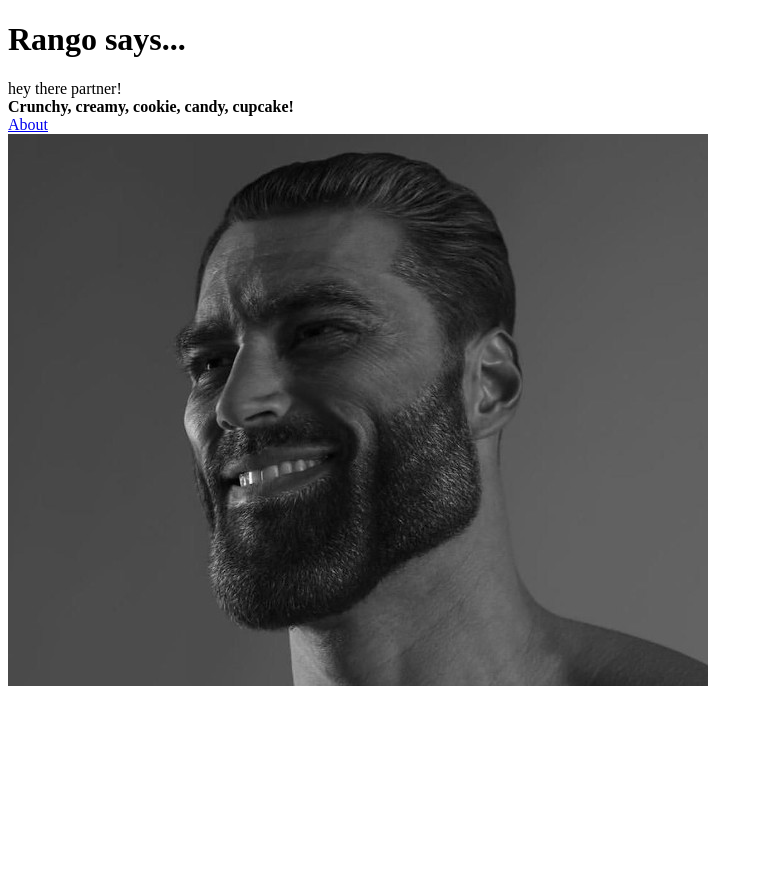
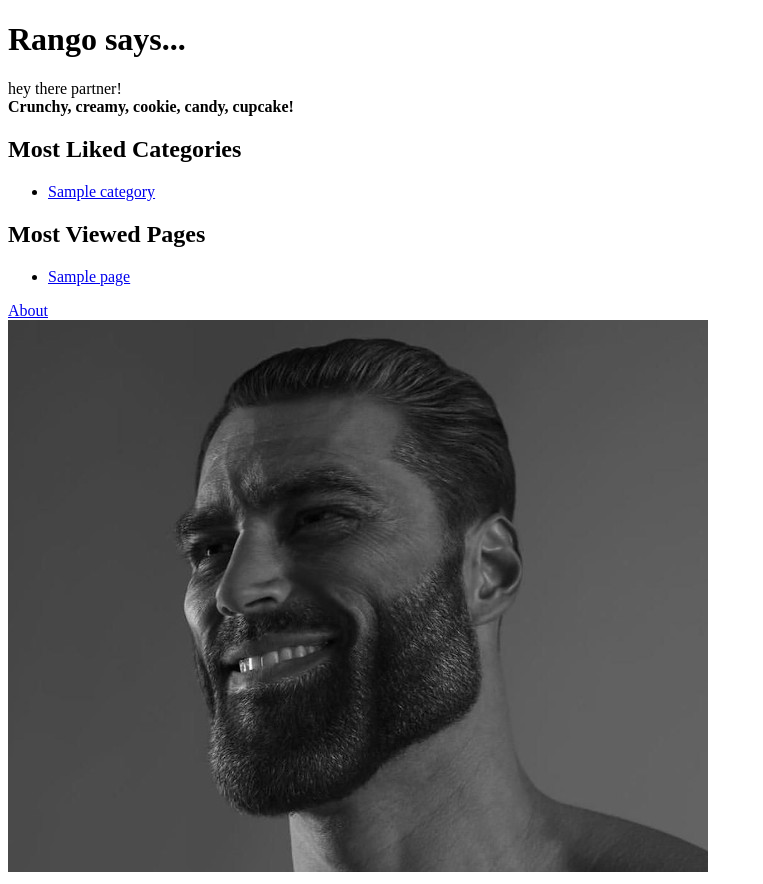
Before and after one commit to TheArrowhead984U/tango_with_django_project, a Django app: page / in a window 1280 px wide. Shown: the whole page, without its empty margins (0-763 px from the left). Before the commit the page ends 686 px from the top, so only its background shows below. Run offline with Django 3.2, Linux system fonts and the light colour scheme; tables that the repository leaves empty hold one stand-in row (values such as "Sample post").

Commit message:
Chapter 6

```diff
--- a/populate_rango.py
+++ b/populate_rango.py
@@ -4,6 +4,8 @@ os.environ.setdefault('DJANGO_SETTINGS_MODULE','tango_with_django_project.settin
 import django
 django.setup()
 from rango.models import Category, Page
+
+import random
 
 def populate():
     python_pages = [
@@ -40,7 +42,7 @@ def populate():
     for cat, cat_data in cats.items():
         c = add_cat(cat, cat_data['views'], cat_data['likes'])
         for p in cat_data['pages']:
-            add_page(c, p['title'], p['url'])
+            add_page(c, p['title'], p['url'], random.randint(1,100))
 
     for c in Category.objects.all():
         for p in Page.objects.filter(category=c):
--- a/rango/models.py
+++ b/rango/models.py
@@ -1,10 +1,16 @@
 from django.db import models
+from django.template.defaultfilters import slugify
 
 # Create your models here.
 class Category(models.Model):
     name = models.CharField(max_length=128, unique=True)
     views = models.IntegerField(default=0)
     likes = models.IntegerField(default=0)
+    slug = models.SlugField(unique=True)
+
+    def save(self, *args, **kwargs):
+        self.slug = slugify(self.name)
+        super(Category, self).save(*args, **kwargs)
 
     class Meta:
         verbose_name_plural = 'Categories'
--- a/rango/urls.py
+++ b/rango/urls.py
@@ -6,4 +6,5 @@ app_name = 'rango'
 urlpatterns = [
         path('', views.index, name='index'),
         path('about/', views.about, name='about'),
+        path('category/<slug:category_name_slug>/', views.show_category, name='show_category'),
 ]
--- a/rango/views.py
+++ b/rango/views.py
@@ -1,10 +1,34 @@
 from django.shortcuts import render
 from django.http import HttpResponse
+from rango.models import Category
+from rango.models import Page
 
 def index(request):
-    context_dict = {'boldmessage': 'Crunchy, creamy, cookie, candy, cupcake!'}
+    category_list = Category.objects.order_by('-likes')[:5]
+    page_list = Page.objects.order_by('-views')[:5]
+
+    context_dict = {}
+    context_dict['boldmessage'] = 'Crunchy, creamy, cookie, candy, cupcake!'
+    context_dict['categories'] = category_list
+    context_dict['pages'] = page_list
     return render(request, 'rango/index.html', context=context_dict)
 
 def about(request):
     context_dict = {'boldmessage': 'This tutorial has been put together by Thomas Collins.'}
     return render(request, 'rango/about.html', context=context_dict)
+
+def show_category(request, category_name_slug):
+    context_dict = {}
+
+    try:
+        category = Category.objects.get(slug=category_name_slug)
+
+        pages = Page.objects.filter(category=category)
+
+        context_dict['pages'] = pages
+        context_dict['category'] = category
+    except Category.DoesNotExist:
+        context_dict['category'] = None
+        context_dict['pages'] = None
+
+    return render(request, 'rango/category.html', context=context_dict)
--- a/templates/rango/about.html
+++ b/templates/rango/about.html
@@ -16,7 +16,7 @@
 		</div>
 
 		<div>
-			<a href="/rango/">About</a><br />
+			<a href="/rango/">Index</a><br />
 			<img src="{% static 'images/gigachad.jpg' %}"
 			alt="Picture of gigachad" />
 			<img src="{{ MEDIA_URL }}cat.jpg"
--- a/templates/rango/index.html
+++ b/templates/rango/index.html
@@ -16,6 +16,36 @@
 		</div>
 
 		<div>
+			<h2>Most Liked Categories</h2>
+			{% if categories %}
+				<ul>
+				{% for category in categories %}
+					<li>
+						<a href="/rango/category/{{ category.slug }}/">{{ category.name }}</a>
+					</li>
+				{% endfor %}
+				</ul>
+			{% else %}
+				<strong>There are no categories present.</strong>
+			{% endif %}
+		</div>
+
+		<div>
+			<h2>Most Viewed Pages</h2>
+			{% if pages %}
+				<ul>
+				{% for page in pages %}
+					<li>
+						<a href="{{ page.url }}/">{{ page.title }}</a>
+					</li>
+				{% endfor %}
+				</ul>
+			{% else %}
+				<strong>There are no pages present.</strong>
+			{% endif %}
+		</div>
+
+		<div>
 			<a href="/rango/about/">About</a><br />
 			<img src="{% static 'images/gigachad.jpg' %}"
 			alt="Picture of gigachad" />
```
Also changed, not shown: rango/admin.py (+5 -2 lines), templates/rango/category.html (added, +30 -0 lines), rango/migrations/0004_category_slug.py (added).
